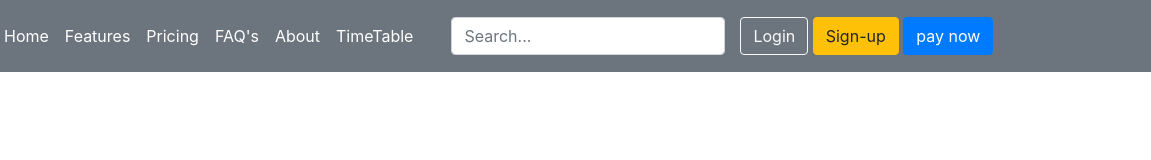
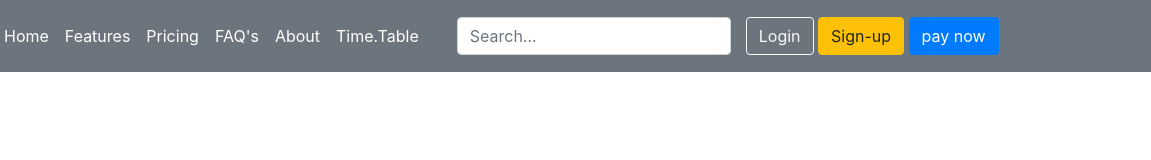
Before and after one commit to Priyam0730/git-project, a plain HTML site: page index.html in a window 1280 px wide. Shown: the full height of the page, 129-1280 px from the left. Drawn offline with nearby package versions, Linux system fonts and the light colour scheme.

Commit message:
edited time table with . sign

```diff
--- a/index.html
+++ b/index.html
@@ -24,7 +24,7 @@
               <li><a href="#" class="nav-link px-2 text-white">Pricing</a></li>
               <li><a href="#" class="nav-link px-2 text-white">FAQ's</a></li>
               <li><a href="#" class="nav-link px-2 text-white">About</a></li>
-              <li><a href="#" class="nav-link px-2 text-white">TimeTable</a></li>
+              <li><a href="#" class="nav-link px-2 text-white">Time.Table</a></li>
             </ul>
 
             <form class="col-12 col-lg-auto mb-3 mb-lg-0 me-lg-3" role="search">
```
